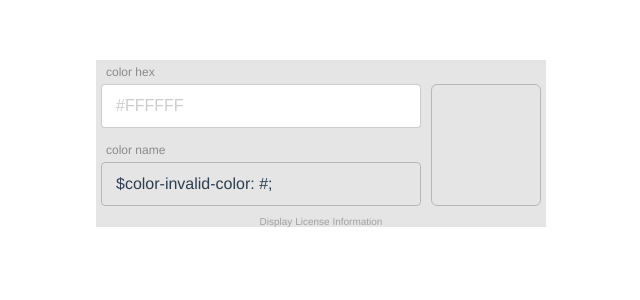
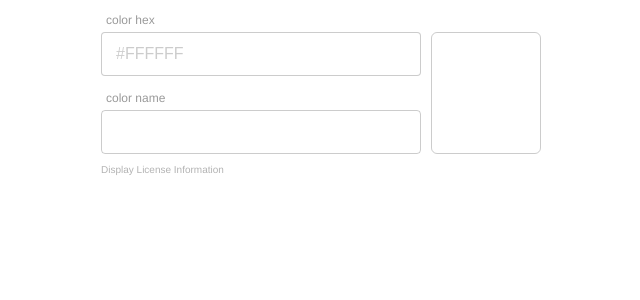
Before and after one commit to Loori-R/color-js, a Vue app: page / in a window 1280 px wide. Shown: the top 300 px of the page, without its empty margins (319-959 px from the left). Built offline with nearby package versions, Linux system fonts and the light colour scheme.

Commit message:
test travis

```diff
--- a/package.json
+++ b/package.json
@@ -19,6 +19,8 @@
     "babel-eslint": "^10.1.0",
     "eslint": "^6.7.2",
     "eslint-plugin-vue": "^6.2.2",
+    "sass": "^1.29.0",
+    "sass-loader": "^10.1.0",
     "vue-template-compiler": "^2.6.11"
   },
   "eslintConfig": {
--- a/src/App.vue
+++ b/src/App.vue
@@ -14,33 +14,18 @@
       <div class="cj-main-form__input cj-main-form__input_name">{{ colorName }}</div>
     </div>
     <div class="cj-main-color" :style="{background: backgroundColor}"/>
-    <div class="cj-main-license__button" @click="showLicense = !showLicense">
-      Display License Information
-    </div>
-    <div class="cj-main-license" v-if="showLicense">
-      <p>Script Created by Chirag Mehta -
-        <a href="http://chir.ag/projects/ntc">
-        http://chir.ag/projects/ntc
-      </a>
-      </p>
-      <p>
-        This script is released under the: Creative Commons License:
-        <br/>
-        Attribution 2.5
-        <a href="http://creativecommons.org/licenses/by/2.5/">
-          http://creativecommons.org/licenses/by/2.5/
-        </a>
-      </p>
-    </div>
+    <LicenseInfo/>
   </div>
 </template>
 
 <script>
 import ntc from '@/ntc'
 import {kebabCase, toUpper} from 'lodash'
+import LicenseInfo from '@/components/LicenseInfo'
 
 export default {
   name: 'App',
+  components: {LicenseInfo},
   data () {
     return {
       color: '',
@@ -54,12 +39,81 @@ export default {
     colorName () {
       const info = ntc.name(this.color)
       const name = `$color-${kebabCase(info[1])}: ${toUpper(this.backgroundColor)};`
-      return info[1] ? name : ''
+      return info[1].includes('Invalid') ? '' : name
     }
   }
 }
 </script>
 
-<style>
-@import url('./style.css');
+<style lang="scss">
+@import "./core";
+
+.cj-main {
+  display: grid;
+  justify-content: center;
+  width: 450px;
+  grid-gap: 10px;
+  grid-template-columns: repeat(2, auto);
+  grid-template-rows: repeat(auto-fill, auto);
+  margin: auto;
+  font-family: Avenir, Helvetica, Arial, sans-serif;
+  -webkit-font-smoothing: antialiased;
+  -moz-osx-font-smoothing: grayscale;
+
+  &-form {
+    min-width: 320px;
+
+    &_name {
+      grid-row: 2;
+      grid-column: 1;
+    }
+
+    &__label {
+      display: block;
+      color: rgba(0, 0, 0, 0.4);
+      text-align: left;
+      font-size: 12px;
+      padding: 5px;
+    }
+
+    &__input {
+      width: 100%;
+      padding: 12px 14px;
+      border-radius: 4px;
+      font-size: 16px;
+      border: 1px solid rgba(0, 0, 0, 0.2);
+      outline: none;
+      box-sizing: border-box;
+      transition: 0.3s;
+
+      &_name {
+        min-height: 44px;
+        text-align: left;
+        background: transparent;
+        cursor: pointer;
+        user-select: all;
+        word-break: break-all;
+      }
+
+      &:focus {
+        border-color: #3275F7;
+      }
+
+      &::placeholder {
+        color: rgba(0, 0, 0, 0.2)
+      }
+    }
+  }
+
+  &-color {
+    width: 108px;
+    border: 1px solid rgba(0, 0, 0, 0.2);
+    border-radius: 6px;
+    margin-top: 24px;
+    grid-row: 1/3;
+    transition: 0.5s ease-out;
+  }
+}
+
+
 </style>
--- /dev/null
+++ b/src/components/LicenseInfo.vue
@@ -0,0 +1,56 @@
+<template>
+  <div class="cj-license">
+    <div class="cj-license__button" @click="showLicense = !showLicense">
+      Display License Information
+    </div>
+    <div class="cj-license__info" v-if="showLicense">
+      <p>
+        Script Created by Chirag Mehta -
+        <a href="http://chir.ag/projects/ntc">
+          http://chir.ag/projects/ntc
+        </a>
+      </p>
+      <p>
+        This script is released under the: Creative Commons License:
+        <br/>
+        Attribution 2.5
+        <a href="http://creativecommons.org/licenses/by/2.5/">
+          http://creativecommons.org/licenses/by/2.5/
+        </a>
+      </p>
+    </div>
+  </div>
+</template>
+
+<script>
+export default {
+  name: "LicenseInfo",
+  data () {
+    return {
+      showLicense: false
+    }
+  }
+}
+</script>
+
+<style lang="scss" scoped>
+
+.cj-license {
+  grid-column: 1/3;
+  color: rgba(0, 0, 0, 0.3);
+  font-size: 10px;
+
+  &__button {
+    grid-column: 1/3;
+    color: rgba(0, 0, 0, 0.3);
+    font-size: 10px;
+    user-select: none;
+    cursor: pointer;
+
+    &:hover {
+      opacity: 0.8;
+    }
+  }
+}
+
+</style>
--- /dev/null
+++ b/src/core.scss
@@ -0,0 +1,12 @@
+a,
+a:link,
+a:visited,
+a:active {
+  color: #3275F7;
+  transition: 0.3s;
+  cursor: pointer;
+}
+
+a:hover {
+  opacity: 0.8;
+}
--- a/src/style.css
+++ /dev/null
@@ -1,104 +0,0 @@
-#app {
-    font-family: Avenir, Helvetica, Arial, sans-serif;
-    -webkit-font-smoothing: antialiased;
-    -moz-osx-font-smoothing: grayscale;
-    text-align: center;
-    color: #2c3e50;
-    margin-top: 60px;
-}
-
-.cj-main {
-    display: grid;
-    justify-content: center;
-    width: 450px;
-    grid-gap: 10px;
-    grid-template-columns: repeat(2, auto);
-    grid-template-rows: repeat(auto-fill, auto);
-    margin: auto;
-    background-color: rgba(0, 0, 0, 0.1);
-}
-
-.cj-main-form {
-    min-width: 320px;
-}
-
-.cj-main-form_name {
-    grid-row: 2;
-    grid-column: 1;
-}
-
-.cj-main-form__label {
-    display: block;
-    color: rgba(0, 0, 0, 0.4);
-    text-align: left;
-    font-size: 12px;
-    padding: 5px;
-}
-
-.cj-main-form__input {
-    width: 100%;
-    padding: 12px 14px;
-    border-radius: 4px;
-    font-size: 16px;
-    border: 1px solid rgba(0, 0, 0, 0.2);
-    outline: none;
-    box-sizing: border-box;
-    transition: 0.3s;
-}
-
-.cj-main-form__input_name {
-    min-height: 44px;
-    text-align: left;
-    background: transparent;
-    cursor: pointer;
-    user-select: all;
-    word-break: break-all;
-}
-
-.cj-main-form__input:focus {
-    border-color: #3275F7;
-}
-
-.cj-main-form__input::placeholder {
-    color: rgba(0, 0, 0, 0.2)
-}
-
-.cj-main-color {
-    width: 108px;
-    border: 1px solid rgba(0, 0, 0, 0.2);
-    border-radius: 6px;
-    margin-top: 24px;
-    grid-row: 1/3;
-    transition: 0.5s ease-out;
-}
-
-.cj-main-license {
-    grid-column: 1/3;
-    color: rgba(0, 0, 0, 0.3);
-    font-size: 10px;
-}
-
-.cj-main-license__button {
-    grid-column: 1/3;
-    color: rgba(0, 0, 0, 0.3);
-    font-size: 10px;
-    user-select: none;
-    cursor: pointer;
-}
-
-.cj-main-license__button:hover {
-    opacity: 0.8;
-}
-
-a,
-a:link,
-a:visited,
-a:active {
-    color: #3275F7;
-    transition: 0.3s;
-    cursor: pointer;
-}
-
-a:hover {
-    opacity: 0.8;
-}
```
Also changed, not shown: 2 other files (tests, documents, lock files or other folders).
